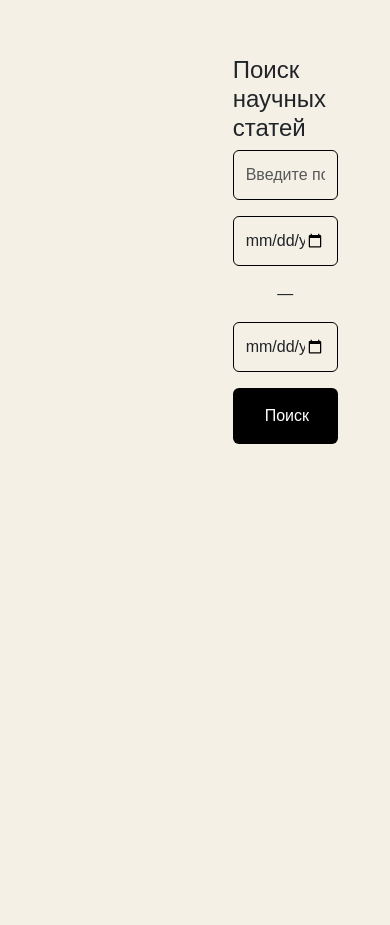
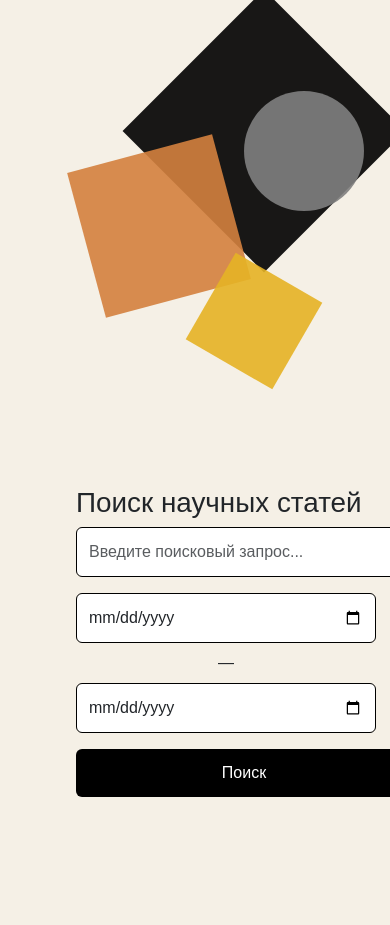
Before and after one commit to trofimovelijah/SuprematistArticleFinder, a Flask app: page / in a window 390 px wide. Before the commit the page ends 444 px from the top, so only its background shows below. Run offline with Flask 3, Linux system fonts and the light colour scheme.

Commit message:
Agent query: Пожалуйста, проверьте: 1. Отображается ли новая композиция супрематических фигур (черный квадрат, оранжевый прямоугольник, желтый квадрат и серый круг)? 2. Корректно ли работает адаптивный дизайн (разделение на две колонки)? 3. Правильно ли отображаются элементы формы поиска (белый фон полей, правильные отступы)?

```diff
--- a/static/css/style.css
+++ b/static/css/style.css
@@ -21,58 +21,62 @@
     overflow: hidden;
 }
 
+/* Обновленные стили для супрематических элементов */
+.art-section {
+    display: flex;
+    align-items: center;
+    justify-content: center;
+    position: relative;
+    height: 100vh;
+    padding: 2rem;
+}
+
+.suprematism-composition {
+    position: relative;
+    width: 400px;
+    height: 600px;
+}
+
 .suprematism-shape {
     position: absolute;
+    transform-origin: center;
     opacity: 0.9;
-    z-index: -1;
-    transition: all 0.3s ease-in-out;
-    pointer-events: none;
 }
 
-.black-triangle {
-    width: 0;
-    height: 0;
-    border-left: 200px solid transparent;
-    border-right: 200px solid transparent;
-    border-bottom: 350px solid var(--primary-black);
-    top: 10%;
-    left: 10%;
-    transform: rotate(-15deg);
+.shape-1 {
+    width: 200px;
+    height: 200px;
+    background: var(--primary-black);
+    transform: rotate(45deg);
+    top: 20%;
+    left: 30%;
 }
 
-.orange-rectangle {
-    width: 250px;
+.shape-2 {
+    width: 150px;
     height: 150px;
-    background-color: var(--primary-orange);
+    background: var(--primary-orange);
+    transform: rotate(-15deg);
     top: 40%;
-    left: 25%;
-    transform: rotate(30deg);
+    left: 10%;
 }
 
-.yellow-square {
+.shape-3 {
     width: 100px;
     height: 100px;
-    background-color: var(--primary-yellow);
-    top: 20%;
+    background: var(--primary-yellow);
+    transform: rotate(30deg);
+    top: 60%;
     left: 40%;
-    transform: rotate(-10deg);
 }
 
-.gray-shape {
-    width: 180px;
+.shape-circle {
+    width: 120px;
     height: 120px;
-    background-color: var(--primary-gray);
-    top: 60%;
-    left: 15%;
-    transform: rotate(45deg);
-}
-
-.art-section {
-    position: relative;
-    height: 100vh;
-    background-color: var(--background);
-    overflow: hidden;
-    padding: 2rem;
+    background: var(--primary-gray);
+    border-radius: 50%;
+    top: 30%;
+    left: 50%;
 }
 
 .content-section {
@@ -106,22 +110,32 @@
     gap: 1rem;
 }
 
+/* Обновленные стили форм */
+.search-form input {
+    background-color: var(--white);
+    border: 1px solid var(--primary-black);
+    padding: 0.75rem;
+}
+
 .date-filters {
     display: flex;
-    gap: 1rem;
+    gap: 0.5rem;
     align-items: center;
+    max-width: 300px;
 }
 
-.search-form input {
-    border: 2px solid var(--primary-black);
-    background-color: var(--white);
+.date-filters input {
+    width: 130px;
 }
 
 #searchButton {
+    align-self: flex-start;
     background-color: var(--primary-black);
     color: var(--white);
     border: none;
-    padding: 1rem 2rem;
+    padding: 0.75rem 2rem;
+    width: auto;
+    min-width: 120px;
     cursor: pointer;
     transition: background-color 0.3s ease;
 }
@@ -148,13 +162,13 @@
 }
 
 .result-date {
-    color: #666;
+    color: var(--primary-gray);
     font-size: 0.9rem;
     margin: 0.5rem 0;
 }
 
 .result-snippet {
-    color: #333;
+    color: var(--primary-black);
     margin: 0.5rem 0;
     line-height: 1.4;
 }
@@ -167,16 +181,21 @@
 }
 
 .page-button {
-    background-color: var(--primary-white);
+    background-color: var(--white);
     border: 1px solid var(--primary-black);
     padding: 0.5rem 1rem;
     cursor: pointer;
-    transition: background-color 0.2s;
+    transition: all 0.2s ease;
+}
+
+.page-button:hover {
+    background-color: var(--primary-orange);
+    color: var(--white);
 }
 
 .page-button.active {
     background-color: var(--primary-black);
-    color: var(--primary-white);
+    color: var(--white);
 }
 
 .total-results {
@@ -186,107 +205,26 @@
     color: var(--primary-black);
 }
 
-.brick-1, .brick-2, .brick-3 {
-    width: 120px;
-    height: 60px;
-    background-color: var(--primary-red);
-    transform: rotate(-30deg);
-    position: absolute;
-}
-
-.brick-1 {
-    top: 30%;
-    left: 5%;
-}
-
-.brick-2 {
-    top: 40%;
-    right: 5%;
-    background-color: var(--primary-black);
-}
-
-.brick-3 {
-    bottom: 20%;
-    left: 15%;
-    background-color: var(--primary-yellow);
-}
-
-.sun-ray-1, .sun-ray-2 {
-    width: 200px;
-    height: 30px;
-    background: linear-gradient(90deg, var(--primary-yellow), var(--primary-orange));
-    position: absolute;
-}
-
-.sun-ray-1 {
-    top: 15%;
-    right: 10%;
-    transform: rotate(45deg);
-}
-
-.sun-ray-2 {
-    bottom: 25%;
-    right: 20%;
-    transform: rotate(-30deg);
-}
-
-input.form-control {
-    background-color: var(--input-background);
-    border: 1px solid var(--primary-black);
-    padding: 1rem;
-    transition: all 0.3s ease;
-}
-
-input.form-control:focus {
-    border-color: var(--primary-red);
-    box-shadow: 0 0 0 2px rgba(255, 0, 0, 0.2);
-}
-
-@media (max-width: 1200px) {
-    .suprematism-shape {
-        transform: scale(0.8);
-    }
-}
-
 @media (max-width: 992px) {
-    .search-container {
-        margin: 2rem;
+    .suprematism-container {
+        grid-template-columns: 1fr;
     }
 
-    .suprematism-shape {
-        transform: scale(0.6);
+    .art-section {
+        height: 50vh;
     }
 }
 
 @media (max-width: 768px) {
-    .search-container {
-        margin: 1rem;
-        padding: 1rem;
-    }
-
     .date-filters {
         flex-direction: column;
     }
 
-    h1 {
-        font-size: 1.5rem;
+    .date-filters input {
+        width: 100%;
     }
 
-    .suprematism-shape {
-        opacity: 0.3;
+    #searchButton {
+        width: 100%;
     }
 }
-
-@media (max-width: 480px) {
-    .search-container {
-        margin: 0.5rem;
-    }
-
-    .suprematism-shape {
-        display: none;
-    }
-
-    input.form-control {
-        padding: 0.75rem;
-    }
-}
--- a/templates/index.html
+++ b/templates/index.html
@@ -3,10 +3,12 @@
 {% block content %}
 <div class="container-fluid suprematism-container">
     <div class="art-section">
-        <div class="suprematism-shape black-triangle"></div>
-        <div class="suprematism-shape orange-rectangle"></div>
-        <div class="suprematism-shape yellow-square"></div>
-        <div class="suprematism-shape gray-shape"></div>
+        <div class="suprematism-composition">
+            <div class="suprematism-shape shape-1"></div>
+            <div class="suprematism-shape shape-2"></div>
+            <div class="suprematism-shape shape-3"></div>
+            <div class="suprematism-shape shape-circle"></div>
+        </div>
     </div>
 
     <div class="content-section">
```
